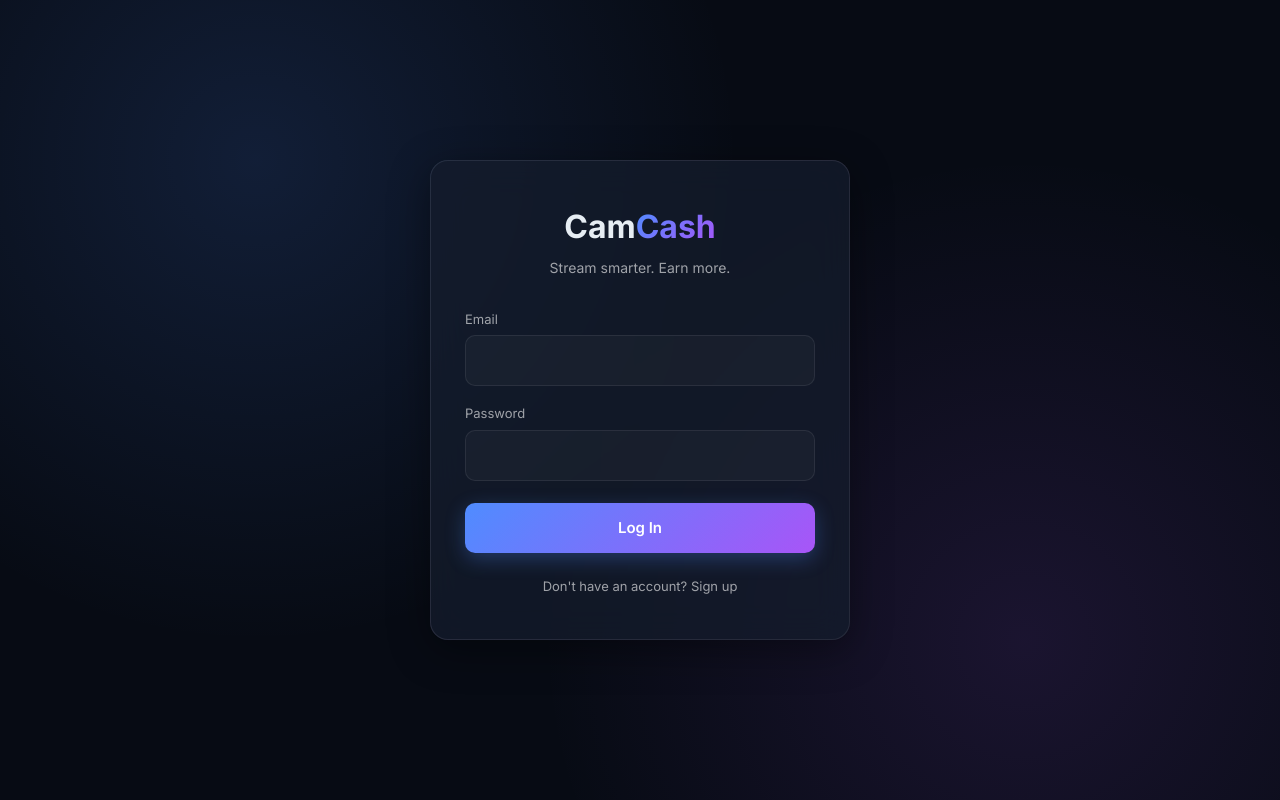
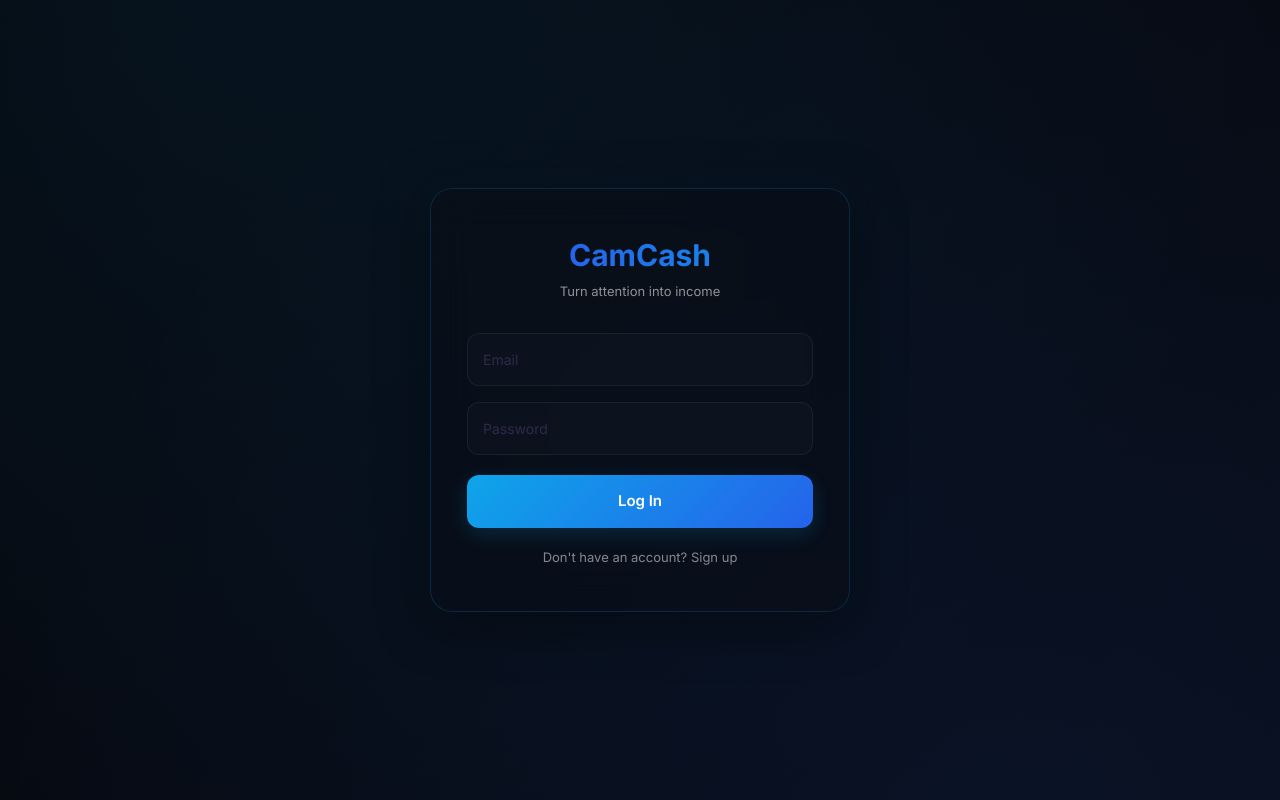
Before and after one commit to CamCashGrl/glowmetrics, a Next.js app in the folder glowmetrics_fresh/: page /login in a window 1280 px wide. Built offline with nearby package versions, Linux system fonts and the light colour scheme.

Commit message:
Update page.js

```diff
--- a/glowmetrics_fresh/app/login/page.js
+++ b/glowmetrics_fresh/app/login/page.js
@@ -3,20 +3,9 @@ import { useState } from "react"
 import { useRouter } from "next/navigation"
 import { supabase } from "../../lib/supabase"
 
-const C = {
-  bg: "#070B14",
-  card: "rgba(20, 28, 45, 0.75)",
-  border: "rgba(255,255,255,0.08)",
-  blue: "#4F8CFF",
-  purple: "#A855F7",
-  accent: "linear-gradient(135deg, #4F8CFF, #A855F7)",
-  white: "#E6EDF3",
-  muted: "rgba(255,255,255,0.6)",
-  red: "#F87171",
-}
-
 export default function LoginPage() {
   const router = useRouter()
+
   const [email, setEmail] = useState("")
   const [password, setPassword] = useState("")
   const [loading, setLoading] = useState(false)
@@ -32,7 +21,7 @@ export default function LoginPage() {
       if (mode === "signup") {
         const { error } = await supabase.auth.signUp({ email, password })
         if (error) throw error
-        setError("✅ Check your email to verify your account!")
+        setError("Check your email to verify your account")
         setTimeout(() => router.push("/onboarding"), 2000)
       } else {
         const { error } = await supabase.auth.signInWithPassword({ email, password })
@@ -47,199 +36,212 @@ export default function LoginPage() {
   }
 
   return (
-    <div style={{
-      minHeight: "100vh",
-      display: "flex",
-      alignItems: "center",
-      justifyContent: "center",
-      fontFamily: "'Inter', sans-serif",
-      padding: 20,
-      position: "relative",
-      overflow: "hidden",
+    <div className="login-bg">
+      <style>{`
+        * {
+          box-sizing: border-box;
+        }
 
-      /* 🌌 MATCHED BACKGROUND */
-      background: `
-        radial-gradient(circle at 20% 20%, rgba(79,140,255,0.15), transparent 40%),
-        radial-gradient(circle at 80% 80%, rgba(168,85,247,0.12), transparent 40%),
-        #070B14
-      `
-    }}>
+        /* ===== BACKGROUND ===== */
+        .login-bg {
+          min-height: 100vh;
+          display: flex;
+          align-items: center;
+          justify-content: center;
+          padding: 24px;
+          font-family: Inter, sans-serif;
 
-      <style>{`
-        @import url('https://fonts.googleapis.com/css2?family=Inter:wght@400;500;600;700&display=swap');
-        * { box-sizing: border-box; margin: 0; padding: 0; }
+          background:
+            radial-gradient(circle at 15% 25%, rgba(14,165,233,0.08), transparent 40%),
+            radial-gradient(circle at 85% 75%, rgba(37,99,235,0.08), transparent 40%),
+            linear-gradient(135deg, #05070d, #0b1220);
+
+          background-size: 200% 200%;
+          animation: subtleWave 18s ease-in-out infinite;
+        }
+
+        @keyframes subtleWave {
+          0% { background-position: 0% 50%, 100% 50%, 0% 0%; }
+          50% { background-position: 10% 60%, 90% 40%, 0% 0%; }
+          100% { background-position: 0% 50%, 100% 50%, 0% 0%; }
+        }
+
+        /* ===== CARD ===== */
+        .login-card {
+          width: 100%;
+          max-width: 420px;
+          padding: 44px 36px;
+          border-radius: 22px;
+
+          background: rgba(10, 15, 25, 0.78);
+          backdrop-filter: blur(20px);
+
+          border: 1px solid rgba(14,165,233,0.18);
+          box-shadow:
+            0 10px 50px rgba(0,0,0,0.6),
+            0 0 40px rgba(14,165,233,0.08);
+
+          position: relative;
+          overflow: hidden;
+
+          transition: transform 0.3s ease, box-shadow 0.3s ease;
+        }
+
+        .login-card:hover {
+          transform: translateY(-6px);
+          box-shadow:
+            0 20px 60px rgba(0,0,0,0.7),
+            0 0 60px rgba(37,99,235,0.15);
+        }
+
+        /* light sweep */
+        .login-card::before {
+          content: "";
+          position: absolute;
+          top: 0;
+          left: -120%;
+          width: 50%;
+          height: 100%;
+          background: linear-gradient(
+            120deg,
+            transparent,
+            rgba(14,165,233,0.12),
+            transparent
+          );
+          animation: sweep 6s infinite;
+        }
+
+        @keyframes sweep {
+          0% { left: -120%; }
+          100% { left: 200%; }
+        }
+
+        /* ===== LOGO ===== */
+        .logo {
+          font-size: 30px;
+          font-weight: 700;
+          text-align: center;
+          margin-bottom: 4px;
+
+          background: linear-gradient(90deg, #0ea5e9, #2563eb, #0ea5e9);
+          background-size: 200%;
+
+          -webkit-background-clip: text;
+          -webkit-text-fill-color: transparent;
+
+          animation: shimmer 8s linear infinite;
+        }
+
+        @keyframes shimmer {
+          0% { background-position: -200%; }
+          100% { background-position: 200%; }
+        }
+
+        .subtitle {
+          text-align: center;
+          font-size: 13px;
+          color: rgba(255,255,255,0.55);
+          margin-bottom: 32px;
+        }
+
+        /* ===== INPUTS ===== */
+        .input {
+          width: 100%;
+          padding: 15px;
+          margin-bottom: 16px;
+          border-radius: 12px;
+
+          border: 1px solid rgba(255,255,255,0.06);
+          background: rgba(255,255,255,0.02);
+
+          color: white;
+          font-size: 14px;
+
+          transition: all 0.2s ease;
+        }
+
+        .input:focus {
+          border-color: #0ea5e9;
+          background: rgba(255,255,255,0.04);
+          box-shadow: 0 0 0 2px rgba(14,165,233,0.08);
+          outline: none;
+        }
+
+        /* ===== BUTTON ===== */
+        .button {
+          width: 100%;
+          padding: 15px;
+          margin-top: 4px;
+
+          border-radius: 12px;
+          border: none;
+
+          font-weight: 600;
+          font-size: 15px;
+
+          background: linear-gradient(135deg, #0ea5e9, #2563eb);
+          color: white;
+
+          box-shadow: 0 6px 20px rgba(14,165,233,0.18);
+
+          transition: all 0.2s ease;
+        }
+
+        .button:hover {
+          transform: translateY(-2px);
+          box-shadow: 0 10px 30px rgba(37,99,235,0.25);
+        }
+
+        /* ===== ERROR ===== */
+        .error {
+          margin-bottom: 14px;
+          font-size: 13px;
+          color: #f87171;
+          text-align: center;
+        }
+
+        /* ===== TOGGLE ===== */
+        .toggle {
+          margin-top: 20px;
+          text-align: center;
+          font-size: 13px;
+          color: rgba(255,255,255,0.5);
+          cursor: pointer;
+          transition: color 0.2s ease;
+        }
+
+        .toggle:hover {
+          color: #0ea5e9;
+        }
       `}</style>
 
-      {/* CARD WRAPPER */}
-      <div style={{
-        position: "relative",
-        width: "100%",
-        maxWidth: 420
-      }}>
+      <div className="login-card">
 
-        {/* ✨ SUBTLE GLOW BORDER */}
-        <div style={{
-          position: "absolute",
-          inset: 0,
-          borderRadius: 18,
-          padding: 1,
-          background: "linear-gradient(120deg, rgba(79,140,255,0.4), rgba(168,85,247,0.4), transparent)",
-          WebkitMask: "linear-gradient(#000 0 0) content-box, linear-gradient(#000 0 0)",
-          WebkitMaskComposite: "xor",
-          opacity: 0.5,
-          pointerEvents: "none"
-        }} />
+        <div className="logo">CamCash</div>
+        <div className="subtitle">Turn attention into income</div>
 
-        {/* MAIN CARD */}
-        <div style={{
-          position: "relative",
-          zIndex: 10,
-          padding: "42px 34px",
-          borderRadius: 18,
-          background: C.card,
-          border: `1px solid ${C.border}`,
-          backdropFilter: "blur(18px)",
-          boxShadow: "0 10px 40px rgba(0,0,0,0.4)"
-        }}>
-
-          {/* HEADER */}
-          <div style={{ textAlign: "center", marginBottom: 32 }}>
-            <h1 style={{
-              fontSize: 32,
-              fontWeight: 700,
-              color: C.white,
-              marginBottom: 6
-            }}>
-              Cam<span style={{
-                background: C.accent,
-                WebkitBackgroundClip: "text",
-                WebkitTextFillColor: "transparent"
-              }}>Cash</span>
-            </h1>
-
-            <p style={{
-              fontSize: 14,
-              color: C.muted
-            }}>
-              Stream smarter. Earn more.
-            </p>
-          </div>
-
-          {/* FORM */}
         <form onSubmit={handleAuth}>
-            <div style={{ marginBottom: 18 }}>
-              <label style={{
-                fontSize: 13,
-                color: C.muted,
-                marginBottom: 6,
-                display: "block"
-              }}>
-                Email
-              </label>
-
           <input
+            className="input"
             type="email"
+            placeholder="Email"
             value={email}
             onChange={(e) => setEmail(e.target.value)}
             required
-                style={{
-                  width: "100%",
-                  padding: "14px 16px",
-                  background: "rgba(255,255,255,0.03)",
-                  border: `1px solid ${C.border}`,
-                  borderRadius: 10,
-                  color: C.white,
-                  fontSize: 14,
-                  outline: "none",
-                  transition: "all 0.2s ease"
-                }}
-                onFocus={(e) => {
-                  e.target.style.borderColor = C.blue
-                  e.target.style.background = "rgba(255,255,255,0.05)"
-                }}
-                onBlur={(e) => {
-                  e.target.style.borderColor = C.border
-                  e.target.style.background = "rgba(255,255,255,0.03)"
-                }}
           />
-            </div>
-
-            <div style={{ marginBottom: 22 }}>
-              <label style={{
-                fontSize: 13,
-                color: C.muted,
-                marginBottom: 6,
-                display: "block"
-              }}>
-                Password
-              </label>
 
           <input
+            className="input"
             type="password"
+            placeholder="Password"
             value={password}
             onChange={(e) => setPassword(e.target.value)}
             required
-                minLength={6}
-                style={{
-                  width: "100%",
-                  padding: "14px 16px",
-                  background: "rgba(255,255,255,0.03)",
-                  border: `1px solid ${C.border}`,
-                  borderRadius: 10,
-                  color: C.white,
-                  fontSize: 14,
-                  outline: "none",
-                  transition: "all 0.2s ease"
-                }}
-                onFocus={(e) => {
-                  e.target.style.borderColor = C.blue
-                  e.target.style.background = "rgba(255,255,255,0.05)"
-                }}
-                onBlur={(e) => {
-                  e.target.style.borderColor = C.border
-                  e.target.style.background = "rgba(255,255,255,0.03)"
-                }}
           />
-            </div>
 
-            {error && (
-              <div style={{
-                padding: "12px 14px",
-                background: error.includes("✅")
-                  ? "rgba(79,140,255,0.1)"
-                  : "rgba(248,113,113,0.1)",
-                border: `1px solid ${
-                  error.includes("✅")
-                    ? "rgba(79,140,255,0.3)"
-                    : "rgba(248,113,113,0.3)"
-                }`,
-                borderRadius: 10,
-                color: error.includes("✅") ? C.blue : C.red,
-                fontSize: 13,
-                marginBottom: 16
-              }}>
-                {error}
-              </div>
-            )}
+          {error && <div className="error">{error}</div>}
 
-            <button
-              type="submit"
-              disabled={loading}
-              style={{
-                width: "100%",
-                padding: "14px",
-                background: C.accent,
-                border: "none",
-                borderRadius: 10,
-                color: "#fff",
-                fontSize: 15,
-                fontWeight: 600,
-                cursor: "pointer",
-                boxShadow: "0 6px 20px rgba(79,140,255,0.3)",
-                opacity: loading ? 0.7 : 1,
-                transition: "all 0.2s ease"
-              }}
-            >
+          <button className="button" disabled={loading}>
             {loading
               ? "Entering..."
               : mode === "signup"
@@ -248,29 +250,19 @@ export default function LoginPage() {
           </button>
         </form>
 
-          {/* TOGGLE */}
-          <div style={{ marginTop: 20, textAlign: "center" }}>
-            <button
+        <div
+          className="toggle"
           onClick={() => {
             setMode(mode === "login" ? "signup" : "login")
             setError("")
           }}
-              style={{
-                background: "none",
-                border: "none",
-                color: C.muted,
-                fontSize: 13,
-                cursor: "pointer"
-              }}
         >
           {mode === "login"
             ? "Don't have an account? Sign up"
-                : "Already have an account? Sign in"}
-            </button>
+            : "Already have an account? Log in"}
         </div>
 
       </div>
     </div>
-    </div>
   )
 }
```
Lines whose indentation alone changed are shown as unchanged.
